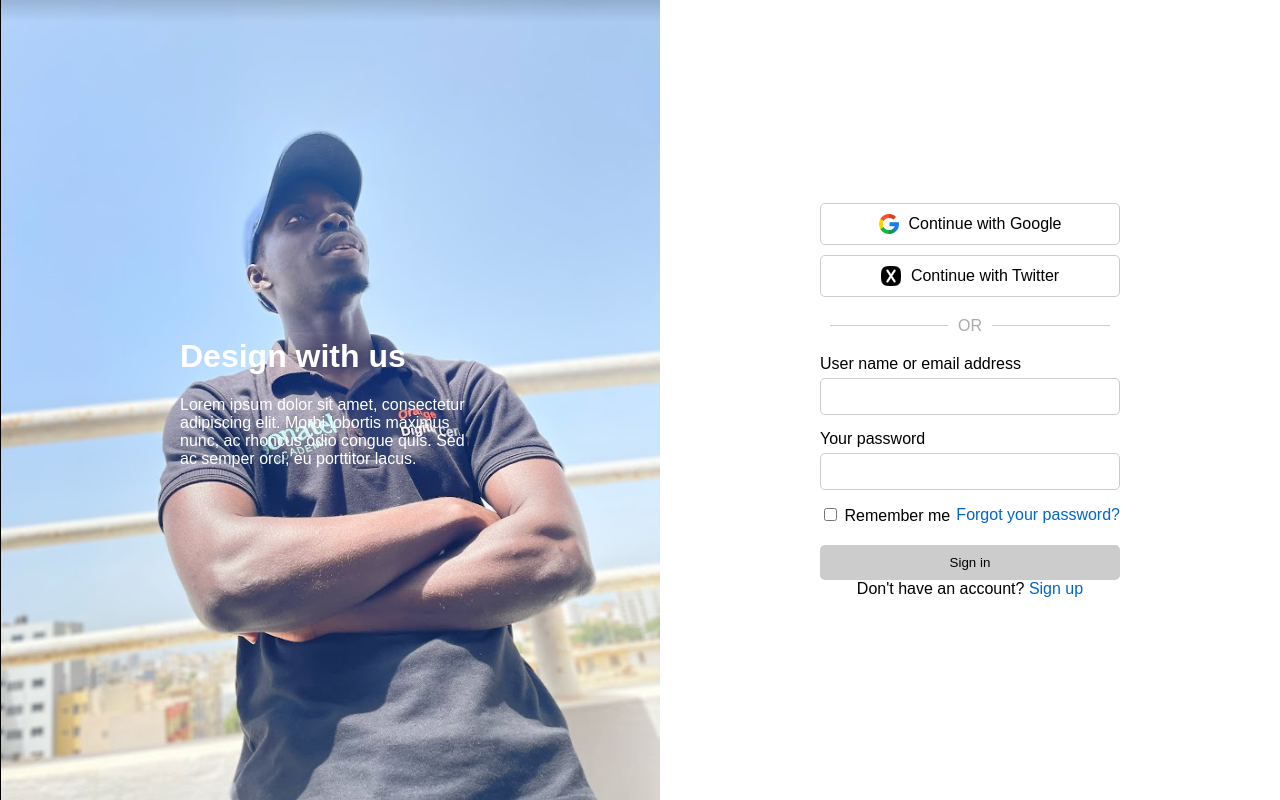
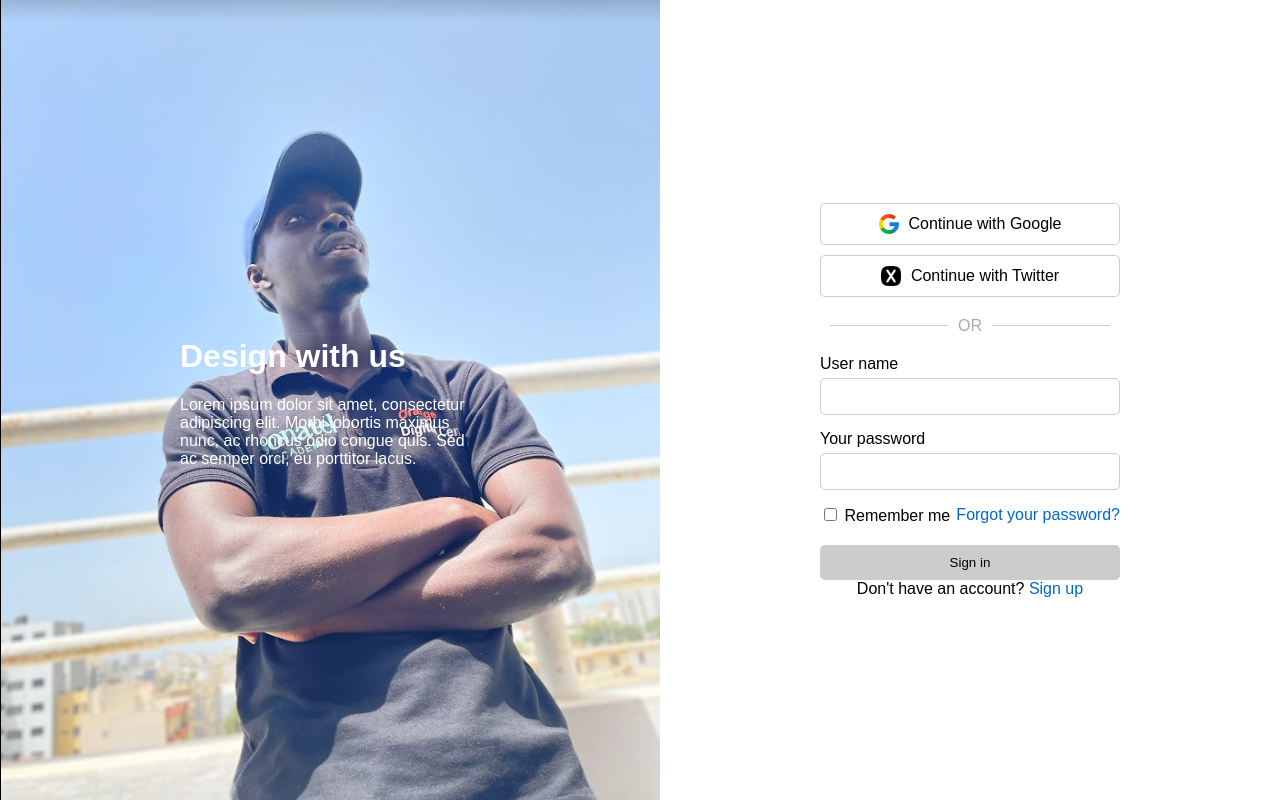
Before and after one commit to setoudie/PromptProjectRepo, a Flask app: page / in a window 1280 px wide. Run offline with Flask 3, Linux system fonts and the light colour scheme.

Commit message:
login.html

```diff
--- a/templates/login.html
+++ b/templates/login.html
@@ -135,7 +135,7 @@
             <div class="separator">OR</div>
             <form>
                 <div class="form-group">
-                    <label for="email">User name or email address</label>
+                    <label for="email">User name</label>
                     <input type="text" id="email" name="email">
                 </div>
                 <div class="form-group">
```
